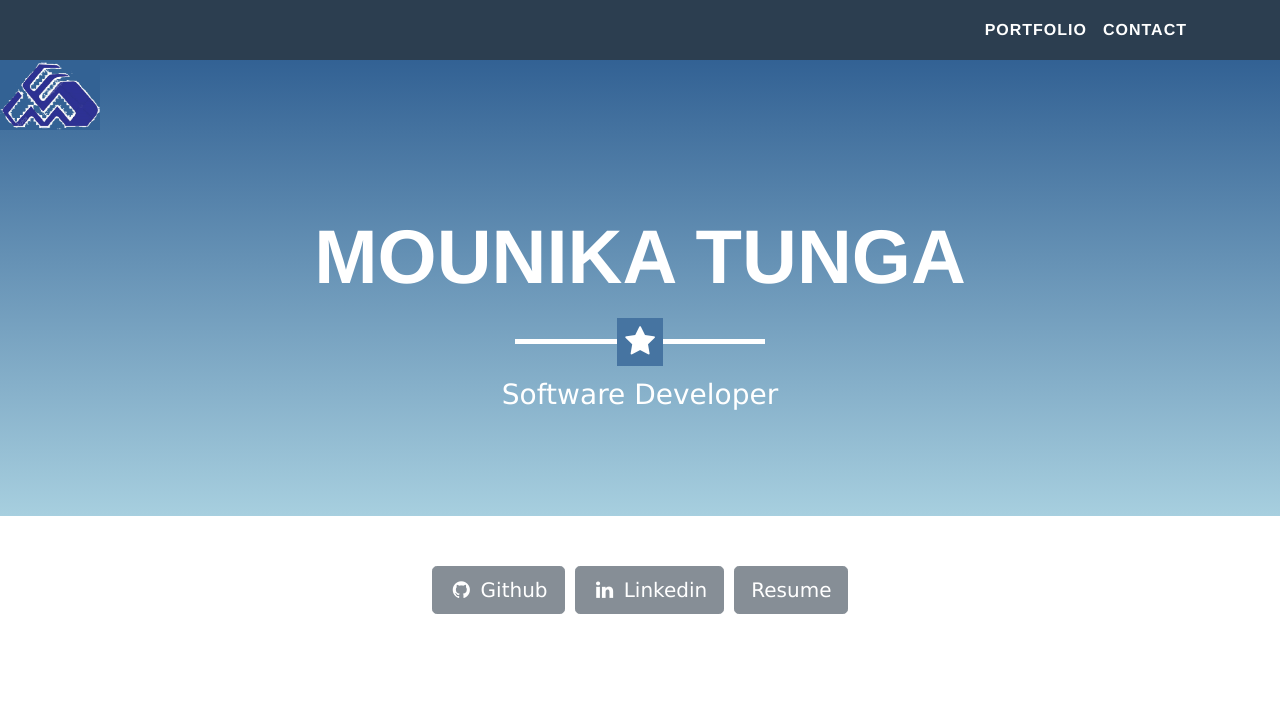
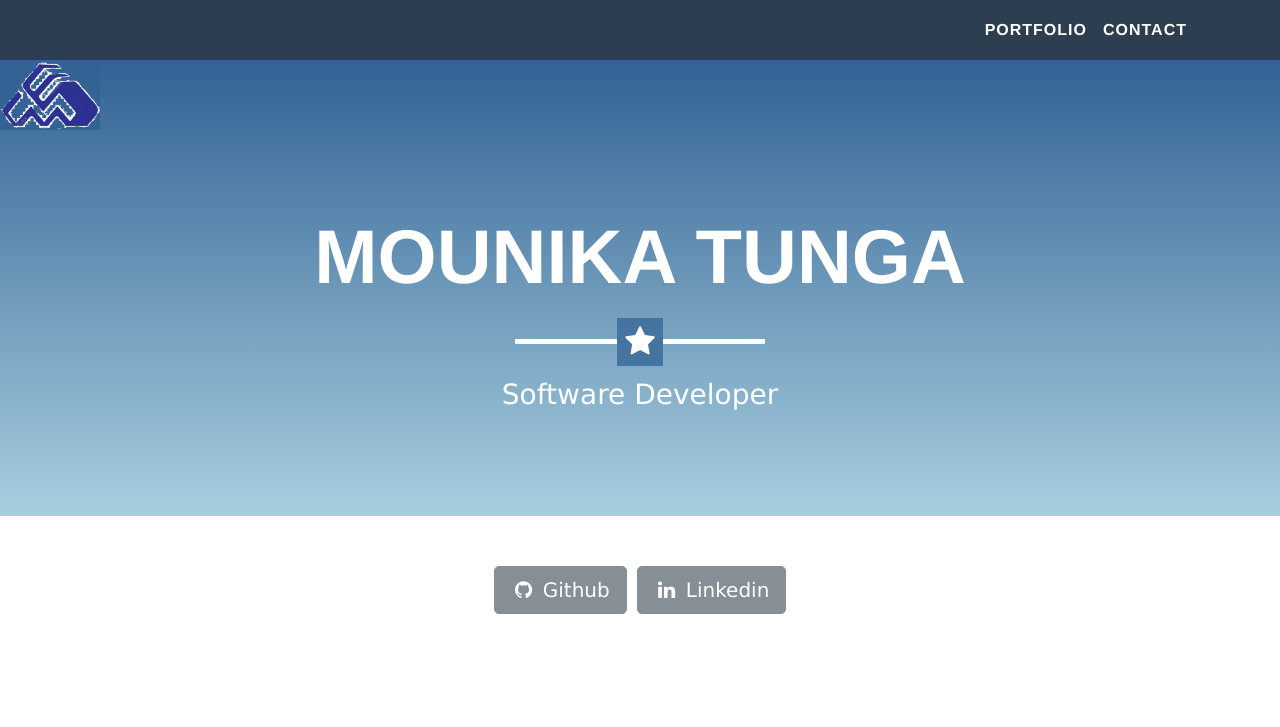
Before and after one commit to mounikamoparthi/mounikamoparthi.github.io, a website: page index.html in a window 1280 px wide. Shown: the top 727 px of the page. Drawn offline with Linux system fonts and the light colour scheme.

Commit message:
Update index.html

```diff
--- a/index.html
+++ b/index.html
@@ -75,11 +75,7 @@
                 <span class="name">Linkedin</span>
               </a>
             </li>
-            <li class="list-inline-item">
-              <a target="_blank" href="" class="btn btn-secondary btn-lg">
-                <span class="name">Resume</span>
-              </a>
-            </li>
+
           </ul>
 
       </div>
```
